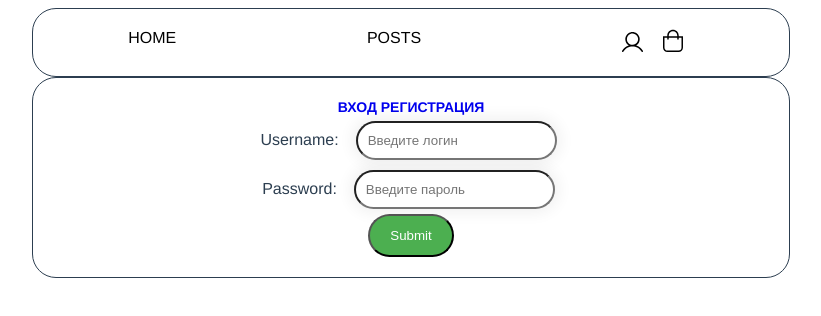
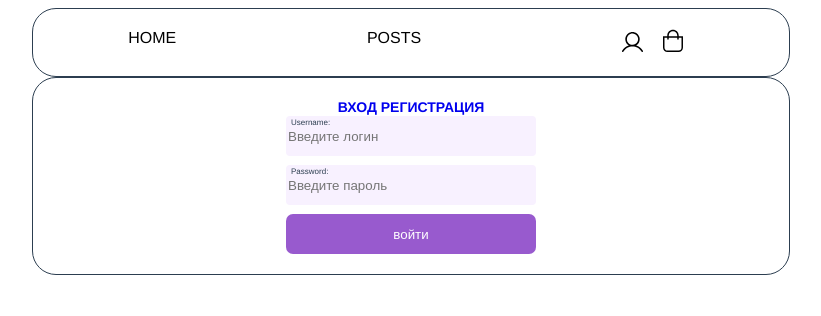
Before and after one commit to MukhametovUR/finance, a Vue app in the folder frontend/: page /login in a window 1280 px wide. Shown: the top 316 px of the page, without its empty margins (229-1050 px from the left). Built offline with nearby package versions, Linux system fonts and the light colour scheme.

Commit message:
decomposition button and add style for input

```diff
--- a/frontend/src/assets/styles/styles.scss
+++ b/frontend/src/assets/styles/styles.scss
@@ -1,5 +1,44 @@
 @import "variables.scss";
-
+@import url('https://fonts.googleapis.com/css2?family=Roboto:wght@700&display=swap');
 body {
   color: $main-color;
 }
+
+.input_text {
+  position: relative;
+  height: 40px;
+  width: 250px;
+  border-radius: 4px;
+  background-color: #F8F1FF;
+  outline:none;
+  border: none;
+  margin-bottom: 9px;
+}
+
+.input_text:hover {
+  outline:none;
+  -webkit-box-shadow: 1px 4px 5px 0px rgba(34, 60, 80, 0.39);
+  -moz-box-shadow: 1px 4px 5px 0px rgba(34, 60, 80, 0.39);
+  box-shadow: 1px 4px 5px 0px rgba(34, 60, 80, 0.39);
+}
+
+.button[type="submit"] {
+  background-color: $button-color;
+  color: white;
+  width: 250px;
+  height: 40px;
+  cursor: pointer;
+  border: none;
+  border-radius: 7px;
+}
+
+.button[type="submit"]:hover {
+  background-color: #8f4acb;
+}
+
+.label_input {
+  margin: -10px 0 0 5px;
+  z-index: 1;
+  position: absolute;
+  font-size: 8px;
+}
--- a/frontend/src/assets/styles/variables.scss
+++ b/frontend/src/assets/styles/variables.scss
@@ -1 +1,2 @@
 $main-color: red;
+$button-color: #985ACE;
--- /dev/null
+++ b/frontend/src/components/CustomButton.vue
@@ -0,0 +1,13 @@
+<template>
+  <button class="button"><slot></slot></button>
+</template>
+
+<script>
+export default {
+  name: "CustomButton"
+}
+</script>
+
+<style scoped lang="sass">
+@import "@/assets/styles/styles.scss"
+</style>
--- a/frontend/src/components/TextInput.vue
+++ b/frontend/src/components/TextInput.vue
@@ -1,5 +1,6 @@
 <template>
-  <input  type="type"
+  <input  class="input_text"
+          type="type"
           name="name"
           :value="modelValue"
           @input="$emit('update:modelValue', $event.target.value)"
@@ -17,12 +18,12 @@ export default {
     'placeholder': String,
     'type': {
       type: String,
-      default: 'text'
+      default: ''
     },
   }
 }
 </script>
 
-<style>
-@import "@/assets/styles/styles.scss";
+<style scoped lang="sass">
+@import "@/assets/styles/styles.scss"
 </style>
--- a/frontend/src/components/index.js
+++ b/frontend/src/components/index.js
@@ -1,7 +1,9 @@
 import NavBar from "@/components/NavBar"
 import TextInput from "@/components/TextInput"
+import CustomButton from "@/components/CustomButton"
 
 export default [
     NavBar,
     TextInput,
+    CustomButton,
 ]
--- a/frontend/src/views/Login.vue
+++ b/frontend/src/views/Login.vue
@@ -6,22 +6,25 @@
 
       <form @submit.prevent="submit">
         <div>
-          <label for="username">Username:</label>
-          <text-input :type="'text'"
+          <label class="label_input"
+                 for="username">Username:</label>
+          <text-input id="username"
+                      :type="'text'"
                       :name="'username'"
                       :placeholder="'Введите логин'"
                       v-model="form.username"/>
         </div>
         <div>
-          <label for="password">Password:</label>
-          <text-input :type="'password'"
+          <label class="label_input" for="password">Password:</label>
+          <text-input id="password"
+                      :type="'password'"
                       :name="'password'"
                       :placeholder="'Введите пароль'"
                       v-model="form.password"/>
         </div>
-        <button type="submit">Submit</button>
+        <custom-button type="submit">войти</custom-button>
       </form>
-      <p v-if="showError" id="error">Username or Password is incorrect</p>
+      <p v-if="showError" id="error">Логин или пароль некорректны</p>
     </div>
   </section>
 </template>
@@ -30,10 +33,12 @@
 import { mapActions } from "vuex";
 import Posts from "@/views/Posts copy";
 import Reg_Auth from "@/views/Reg_Auth";
+import CustomButton from "@/components/CustomButton";
 
 export default {
   name: "Login",
   components: {
+    CustomButton,
     Posts,
     Reg_Auth,
   },
@@ -74,24 +79,6 @@ label {
   display: inline-block;
 }
 
-button[type="submit"] {
-  background-color: #4caf50;
-  color: white;
-  padding: 12px 20px;
-  cursor: pointer;
-  border-radius: 30px;
-}
-
-button[type="submit"]:hover {
-  background-color: #45a049;
-}
-
-input {
-  margin: 5px;
-  box-shadow: 0 0 15px 4px rgba(0, 0, 0, 0.06);
-  padding: 10px;
-  border-radius: 30px;
-}
 #error {
   color: red;
 }
--- a/frontend/src/views/Posts copy.vue
+++ b/frontend/src/views/Posts copy.vue
@@ -16,7 +16,7 @@
             placeholder="Write up..."
           ></textarea>
         </div>
-        <button type="submit">Submit</button>
+        <custom-button type="submit">Submit</custom-button>
       </form>
     </div>
     <div class="posts" v-if="Posts">
@@ -36,10 +36,11 @@
 
 <script>
 import { mapGetters, mapActions } from "vuex";
+import CustomButton from "@/components/CustomButton";
 
 export default {
   name: "Posts",
-  components: {},
+  components: {CustomButton},
   data() {
     return {
       form: {
@@ -77,19 +78,6 @@ label {
   display: inline-block;
 }
 
-button[type="submit"] {
-  background-color: #4caf50;
-  color: white;
-  padding: 12px 20px;
-  cursor: pointer;
-  border-radius: 30px;
-  margin: 10px;
-}
-
-button[type="submit"]:hover {
-  background-color: #45a049;
-}
-
 input {
   width: 60%;
   margin: 15px;
--- a/frontend/src/views/Posts.vue
+++ b/frontend/src/views/Posts.vue
@@ -16,7 +16,7 @@
             placeholder="Write up..."
           ></textarea>
         </div>
-        <button type="submit">Submit</button>
+        <custom-button type="submit">Submit</custom-button>
       </form>
     </div>
     <div class="posts" v-if="Posts">
@@ -36,10 +36,11 @@
 
 <script>
 import { mapGetters, mapActions } from "vuex";
+import CustomButton from "@/components/CustomButton";
 
 export default {
   name: "Posts",
-  components: {},
+  components: {CustomButton},
   data() {
     return {
       form: {
@@ -79,19 +80,6 @@ label {
   display: inline-block;
 }
 
-button[type="submit"] {
-  background-color: #4caf50;
-  color: white;
-  padding: 12px 20px;
-  cursor: pointer;
-  border-radius: 30px;
-  margin: 10px;
-}
-
-button[type="submit"]:hover {
-  background-color: #45a049;
-}
-
 input {
   width: 60%;
   margin: 15px;
--- a/frontend/src/views/Register.vue
+++ b/frontend/src/views/Register.vue
@@ -14,7 +14,7 @@
           <label for="password">Password:</label>
           <input type="text" name="password" v-model="form.password">
         </div>
-        <button type="submit">Submit</button>
+        <custom-button type="submit">Submit</custom-button>
       </form>
     </div>
   </div>
@@ -22,9 +22,10 @@
 
 <script>
 import {Action, mapActions} from 'vuex'
+import CustomButton from "@/components/CustomButton";
 export default {
   name:'Register',
-  components: {},
+  components: {CustomButton},
   data() {
     return {
       form: {
@@ -58,16 +59,7 @@ export default {
     padding: 12px 12px 12px 0;
     display: inline-block;
   }
-  button[type=submit] {
-    background-color: #4CAF50;
-    color: white;
-    padding: 12px 20px;
-    cursor: pointer;
-    border-radius:30px;
-  }
-  button[type=submit]:hover {
-    background-color: #45a049;
-  }
+
   input {
     margin: 5px;
     box-shadow:0 0 15px 4px rgba(0,0,0,0.06);
--- a/package.json
+++ /dev/null
@@ -1,6 +0,0 @@
-{
-  "dependencies": {
-    "node-sass": "^7.0.3",
-    "sass-loader": "^13.1.0"
-  }
-}
```
Also changed, not shown: 1 other file (tests, documents, lock files or other folders).
